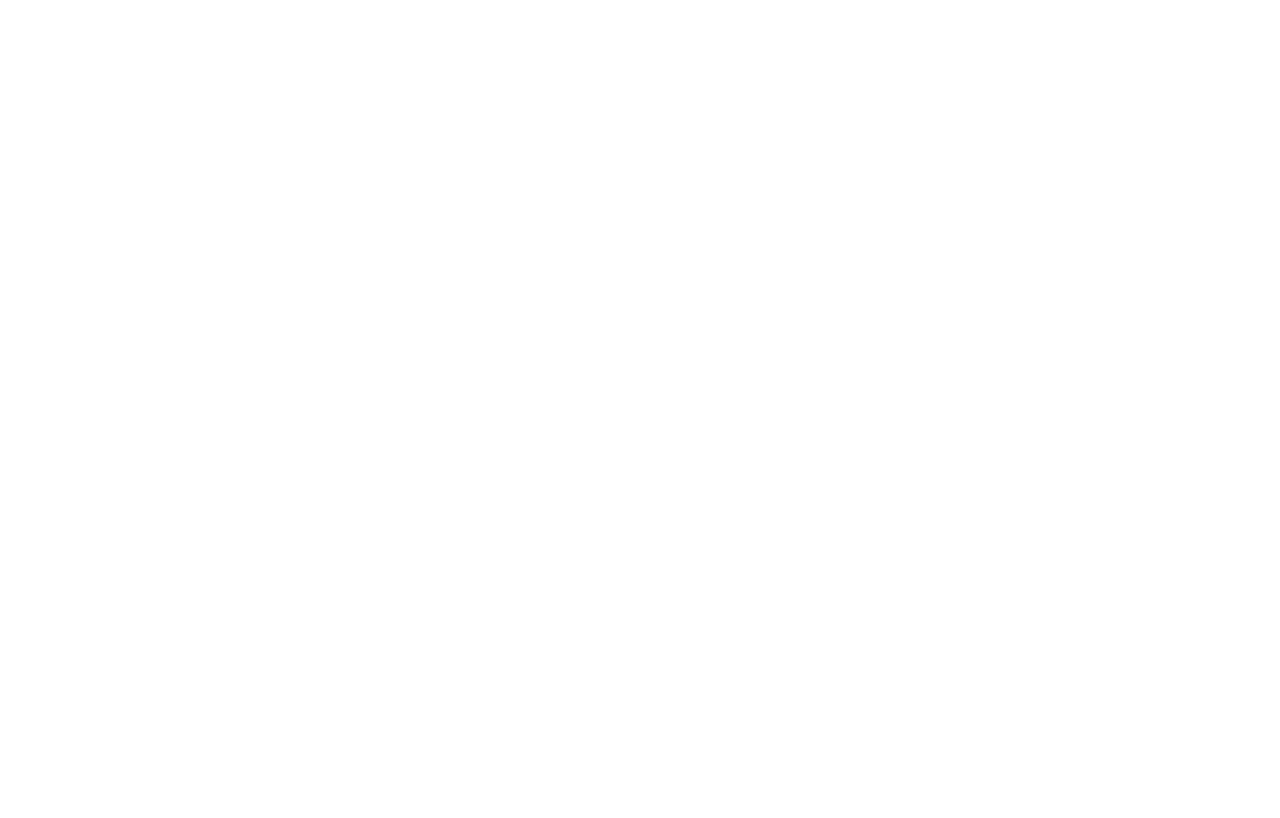
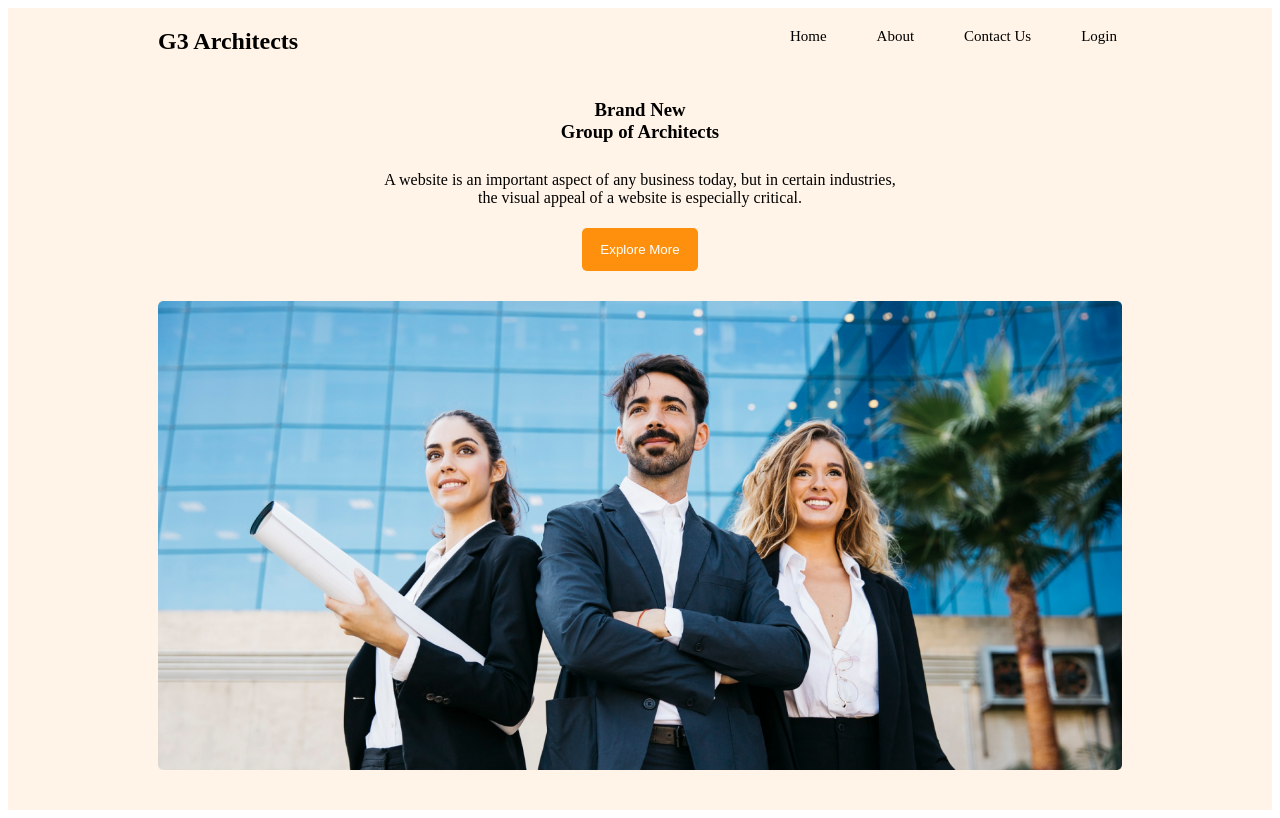
Before and after one commit to mahadiihasan/phassignment2, a plain HTML site: page index.html in a window 1280 px wide. Drawn offline with Linux system fonts and the light colour scheme.

Commit message:
header section done

```diff
--- a/index.html
+++ b/index.html
@@ -9,5 +9,41 @@
 </head>
 <body>
 
+    <!-- Header Section -->
+    <section class="main-sec">
+        <section class="header-section">
+            <header class="header-class">
+                <nav class="navbar">
+                    <div class="header-text">
+                        <h2>G3 Architects</h2>
+                    </div>
+                    <div class="menu">
+                        <a href="#">
+                            <p>Home</p>
+                        </a>
+                        <a href="#">
+                            <p>About</p>
+                        </a>
+                        <a href="#">
+                            <p>Contact Us</p>
+                        </a>
+                        <a href="#">
+                            <p>Login</p>
+                        </a>
+                    </div>
+                </nav>
+                <div class="brand-class">
+                    <h1>Brand New<br>Group of Architects
+                    </h1>
+                    <p>A website is an important aspect of any business today, but in certain industries,<br>the visual appeal of a website is especially critical.</p>
+                    <button class="explore-btn">Explore More</button>
+                </div>
+                <div>
+                    <img id="banner-img" src="./images/banner.png" alt="banner">
+                </div>
+            </header>
+        </section>
+    </section>
+
 </body>
 </html>
--- a/style.css
+++ b/style.css
@@ -0,0 +1,67 @@
+.main-sec{
+
+    background-color: #fff4e7;
+}
+.header-section{
+
+    margin-left: 150px;
+    margin-right: 150px;
+}
+
+.navbar{
+
+    display: flex;
+}
+
+.header-text{
+
+    width: 50%;
+
+}
+
+.menu{
+
+    display: flex;
+    width: 50%;
+    justify-content: end;
+    gap: 40px;
+}
+
+.menu a{
+
+    text-decoration: none;
+    color: black;
+    font-size: 15px;
+}
+
+/* brand new class */
+
+.brand-class {
+
+    text-align: center;
+}
+
+.brand-class h1,p{
+
+    padding: 5px;
+}
+
+.explore-btn{
+
+    padding: 14px 18px;
+    border-radius: 5px;
+    border-style: none;
+    background-color: #ff900e;
+    color: white;
+    margin-bottom: 30px;
+}
+
+#banner-img{
+
+    display: block;
+    height: 100%;
+    width: 100%;
+    margin-left: auto;
+    margin-right: auto;
+    padding-bottom: 40px;
+}
```
